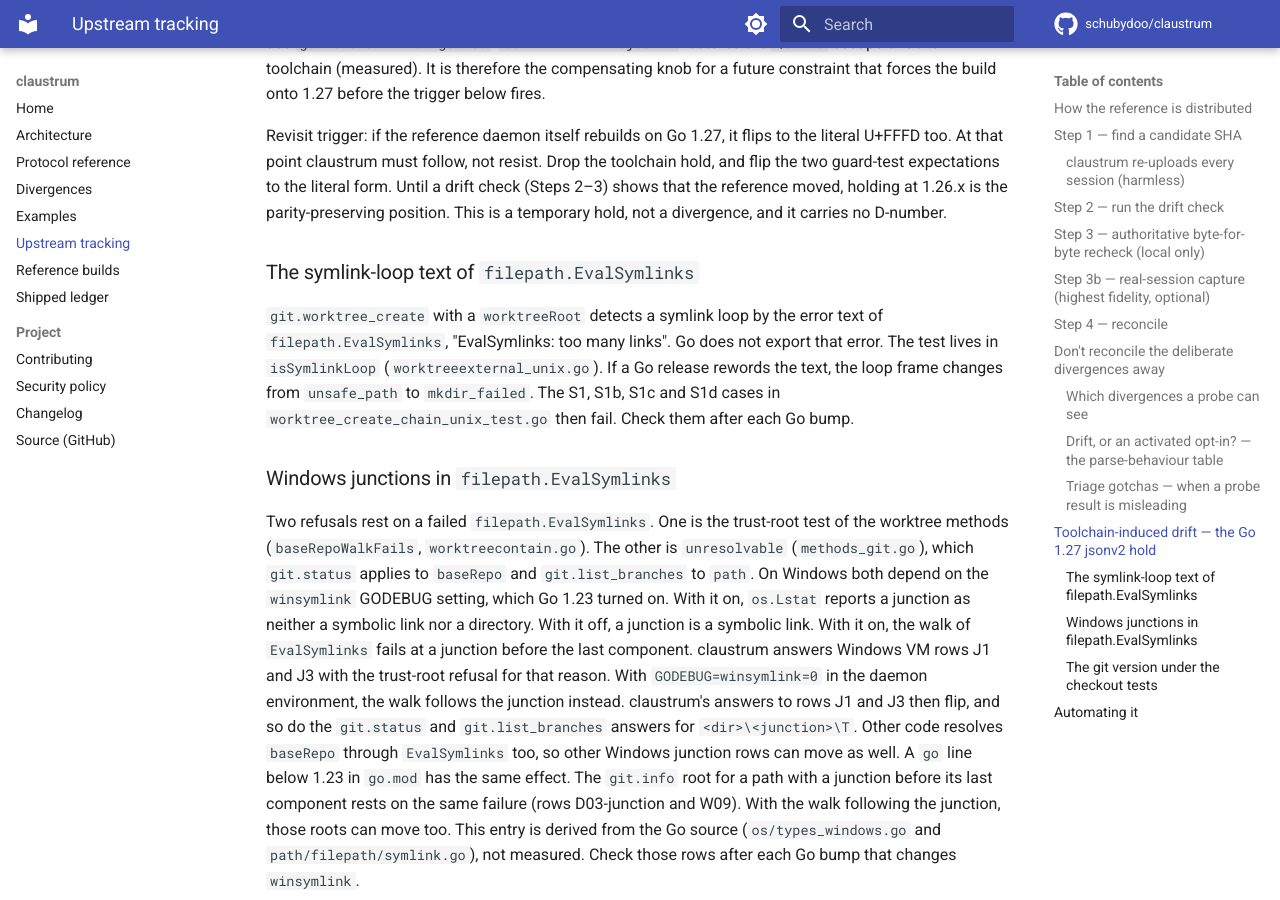
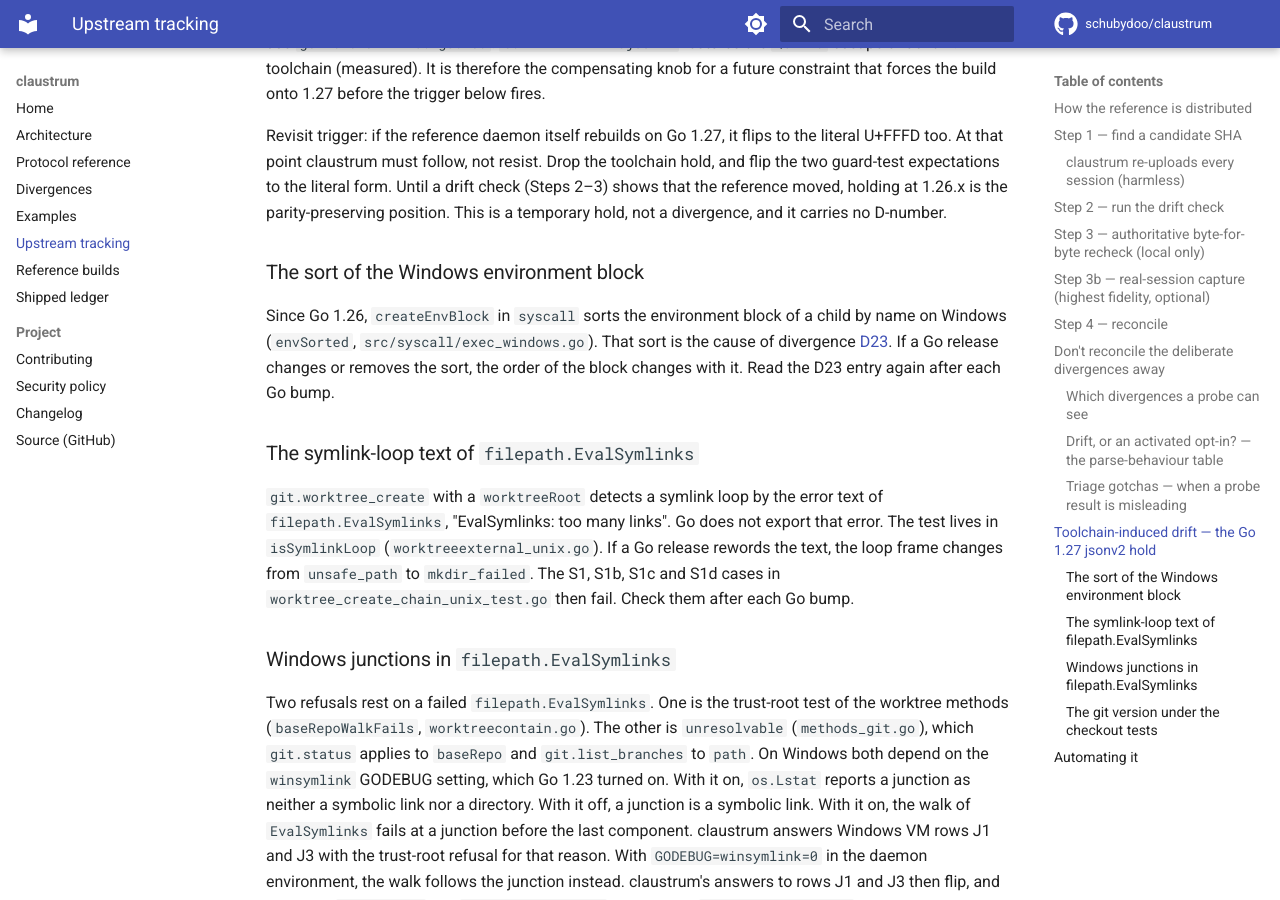
Before and after one commit to schubydoo/claustrum, an MkDocs documentation site: the page built from docs/UPSTREAM-TRACKING.md, in a window 1280 px wide and 900 px high, scrolled down 14260 px. Built offline with MkDocs 1.6.1 and Material for MkDocs 9.7.7, drawn with Linux system fonts in a browser that asks for light colours; comment, search, counter and statistics services are not loaded.

Commit message:
docs: name D23 at its code sites and in the toolchain section
Review nits: a toolchain subsection for the Windows block sort, the
buildEnv wording, the Linux and macOS caveat, and the D-number in two
test comments and in the reference build list.

Co-Authored-By: Claude Opus 5.5 <noreply@anthropic.com>

```diff
--- a/docs/UPSTREAM-TRACKING.md
+++ b/docs/UPSTREAM-TRACKING.md
@@ -578,6 +578,14 @@ form. Until a drift check (Steps 2–3) shows that the reference moved, holding
 1.26.x is the parity-preserving position. This is a temporary hold, not a
 divergence, and it carries no D-number.
 
+### The sort of the Windows environment block
+
+Since Go 1.26, `createEnvBlock` in `syscall` sorts the environment block of a
+child by name on Windows (`envSorted`, `src/syscall/exec_windows.go`). That sort
+is the cause of divergence [D23](DIVERGENCES.md#d23). If a Go release changes or
+removes the sort, the order of the block changes with it. Read the D23 entry
+again after each Go bump.
+
 ### The symlink-loop text of `filepath.EvalSymlinks`
 
 `git.worktree_create` with a `worktreeRoot` detects a symlink loop by the error
```
Also changed, not shown: docs/DIVERGENCES.md (+3 -2 lines), docs/REFERENCE-BUILDS.md (+1 -1 lines), 2 other files.
